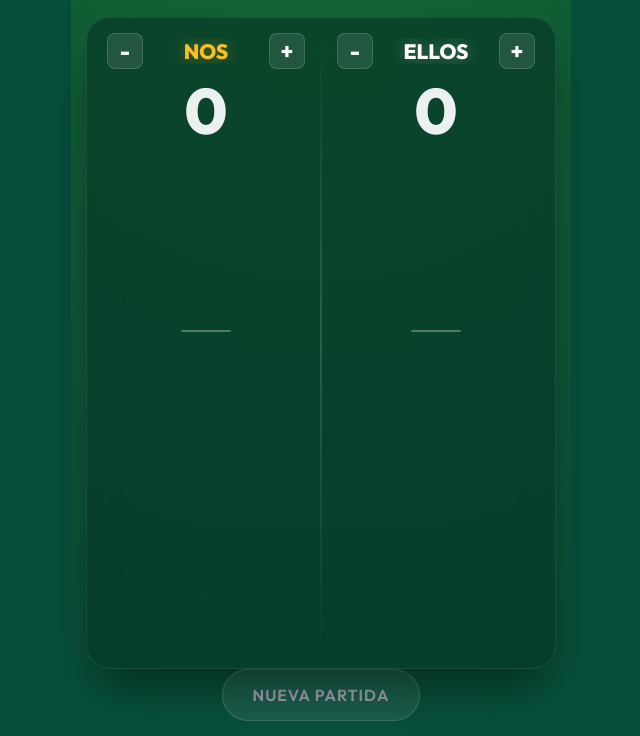
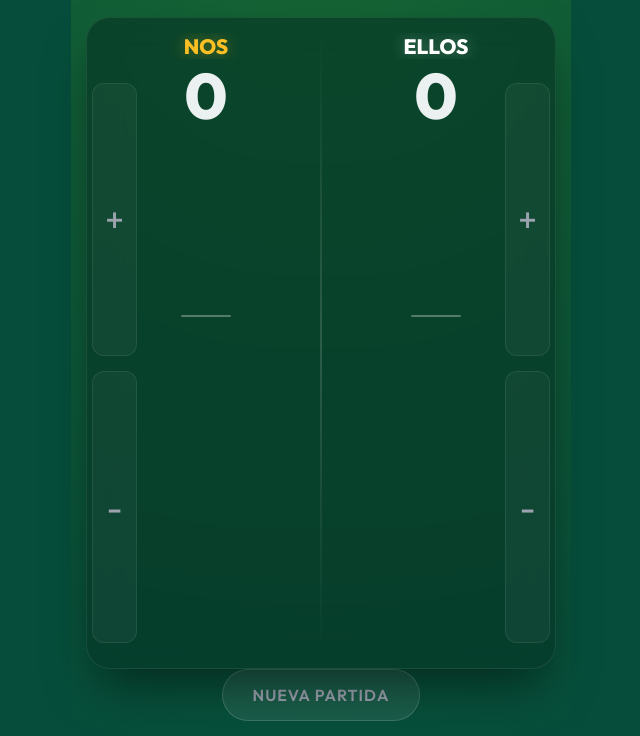
Before and after one commit to ivoo1/Anotador-Truco, a plain HTML site: page index.html in a window 1280 px wide. Shown: the part 64-800 px from the top of the page, without its empty margins (319-959 px from the left). Drawn offline with Linux system fonts and the light colour scheme.

Commit message:
Side controls UI

```diff
--- a/index.html
+++ b/index.html
@@ -19,10 +19,13 @@
         <main class="score-board">
             <!-- Team Nosotros -->
             <div class="team-section" id="team-nosotros">
+                <div class="side-controls side-left">
+                    <button class="btn-side" onclick="addPoint('nosotros')">+</button>
+                    <button class="btn-side" onclick="subPoint('nosotros')">-</button>
+                </div>
+
                 <div class="team-header">
-                    <button class="btn-mini" onclick="subPoint('nosotros')">-</button>
                     <input type="text" class="team-name" value="NOS" spellcheck="false" maxlength="12">
-                    <button class="btn-mini" onclick="addPoint('nosotros')">+</button>
                 </div>
                 <div class="clickable-area" onclick="addPoint('nosotros')">
                     <div class="score-display">0</div>
@@ -34,10 +37,13 @@
 
             <!-- Team Ellos -->
             <div class="team-section" id="team-ellos">
+                <div class="side-controls side-right">
+                    <button class="btn-side" onclick="addPoint('ellos')">+</button>
+                    <button class="btn-side" onclick="subPoint('ellos')">-</button>
+                </div>
+
                 <div class="team-header">
-                    <button class="btn-mini" onclick="subPoint('ellos')">-</button>
                     <input type="text" class="team-name" value="ELLOS" spellcheck="false" maxlength="12">
-                    <button class="btn-mini" onclick="addPoint('ellos')">+</button>
                 </div>
                 <div class="clickable-area" onclick="addPoint('ellos')">
                     <div class="score-display">0</div>
--- a/style.css
+++ b/style.css
@@ -77,6 +77,7 @@ header h1 {
     padding: 15px 10px;
     box-shadow: 0 25px 50px -12px rgba(0, 0, 0, 0.5);
     overflow: hidden;
+    position: relative; /* ensure side absolute fits properly */
 }
 
 .team-section {
@@ -85,6 +86,7 @@ header h1 {
     flex-direction: column;
     align-items: center;
     padding: 0 5px;
+    position: relative;
 }
 
 .divider {
@@ -96,10 +98,11 @@ header h1 {
 .team-header {
     display: flex;
     align-items: center;
-    justify-content: space-between;
+    justify-content: center;
     width: 100%;
-    margin-bottom: 10px;
-    padding: 0 5px;
+    margin-bottom: 5px;
+    padding: 0;
+    z-index: 2; /* keep input clickable over side buttons */
 }
 
 .team-name {
@@ -110,41 +113,58 @@ header h1 {
     font-weight: 800;
     text-align: center;
     width: 100%;
-    flex: 1;
     min-width: 0;
     outline: none;
     text-transform: uppercase;
-    padding: 0 4px;
+    padding: 0;
 }
 
 #team-nosotros .team-name { color: var(--brand-nosotros); text-shadow: var(--glow-nosotros); }
 #team-ellos .team-name { color: var(--brand-ellos); text-shadow: var(--glow-ellos); }
 
-.btn-mini {
-    background: rgba(255, 255, 255, 0.1);
-    color: var(--text-main);
-    border: 1px solid rgba(255, 255, 255, 0.15);
-    border-radius: 8px;
-    width: 36px;
-    height: 36px;
-    font-size: 1.4rem;
-    font-weight: 800;
+/* SIDE CONTROLS */
+.side-controls {
+    position: absolute;
+    top: 50px; /* Below the team name */
+    bottom: 10px; /* Above the footer */
     display: flex;
-    justify-content: center;
-    align-items: center;
+    flex-direction: column;
+    width: 45px;
+    gap: 15px;
+    z-index: 10;
+}
+
+.side-left {
+    left: -5px;
+}
+
+.side-right {
+    right: -5px;
+}
+
+.btn-side {
+    flex: 1;
+    background: rgba(255, 255, 255, 0.04);
+    border: 1px solid rgba(255, 255, 255, 0.08);
+    border-radius: 12px;
+    color: var(--text-muted);
+    font-size: 2.2rem;
+    font-weight: 300;
     cursor: pointer;
     transition: all 0.2s;
     user-select: none;
-    flex-shrink: 0;
+    display: flex;
+    align-items: center;
+    justify-content: center;
 }
 
-.btn-mini:active {
-    transform: scale(0.9);
+.btn-side:active {
+    background: rgba(255, 255, 255, 0.15);
+    transform: scale(0.95);
 }
 
-#team-nosotros .btn-mini:hover { background: rgba(251, 191, 36, 0.2); color: var(--brand-nosotros); border-color: var(--brand-nosotros); box-shadow: var(--glow-nosotros); }
-#team-ellos .btn-mini:hover { background: rgba(255, 255, 255, 0.2); color: var(--brand-ellos); border-color: var(--brand-ellos); box-shadow: var(--glow-ellos); }
-
+#team-nosotros .btn-side:active { color: var(--brand-nosotros); border-color: rgba(251, 191, 36, 0.4); box-shadow: var(--glow-nosotros); }
+#team-ellos .btn-side:active { color: var(--brand-ellos); border-color: rgba(255, 255, 255, 0.3); box-shadow: var(--glow-ellos); }
 
 .clickable-area {
     width: 100%;
@@ -251,7 +271,7 @@ footer {
     .match-box { width: 38px; height: 38px; }
     .score-display { font-size: 3rem; }
     .app-container { padding: 10px; }
-    .btn-mini { width: 30px; height: 30px; font-size: 1.2rem; }
+    .side-controls { width: 38px; }
 }
 
 @media (max-height: 700px) {
@@ -259,7 +279,6 @@ footer {
     .score-board { padding: 10px; }
     header { margin-bottom: 10px; }
     .match-box { height: 35px; width: 35px; }
-    .btn-mini { width: 28px; height: 28px; font-size: 1rem; }
 }
 
 /* Modal Styles */
```
